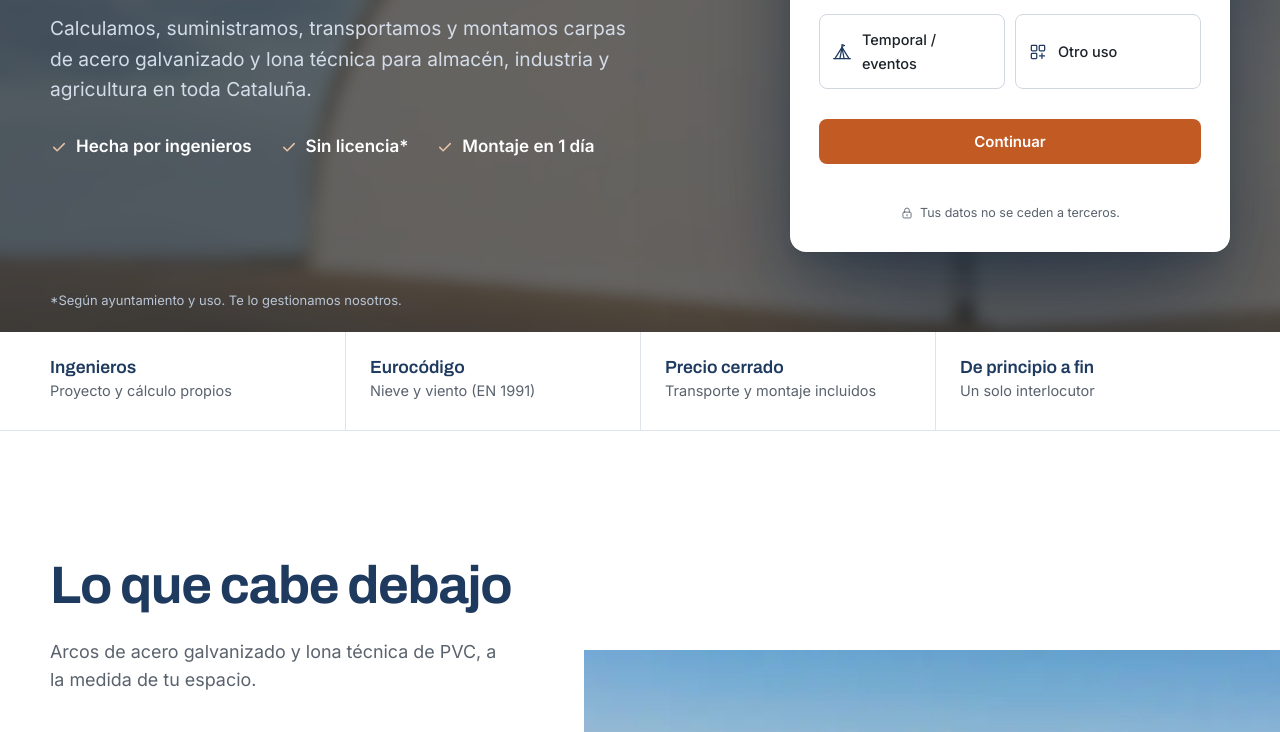
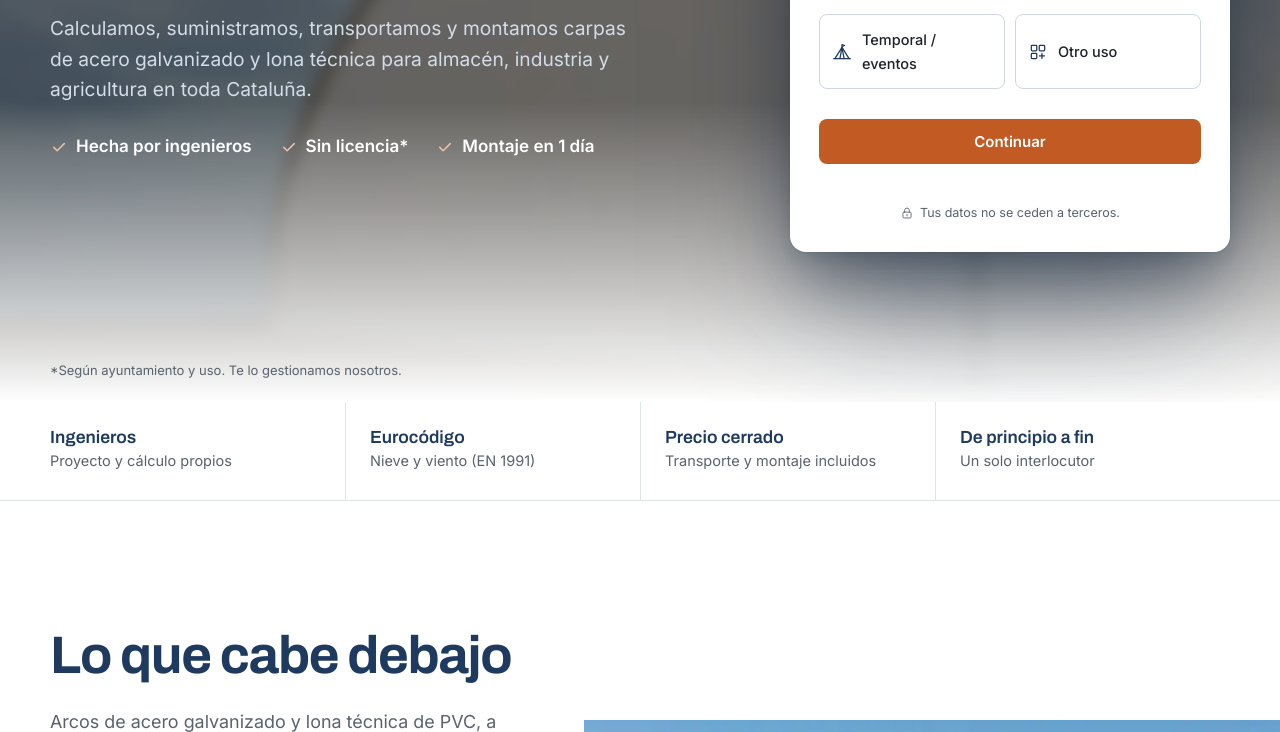
Before and after one commit to OneBrushes/castelvar-landing, a plain HTML site: page index.html in a window 1280 px wide. Shown: the part 495-1227 px from the top of the page. Drawn offline with Linux system fonts and the light colour scheme; no server answers.

Commit message:
Landing: en ordenador la foto del hero también se funde con el blanco en la parte baja

```diff
--- a/assets/v2.css
+++ b/assets/v2.css
@@ -348,8 +348,8 @@ a {
 .hero {
   position: relative;
   overflow: hidden;
-  padding: 144px 0 80px;
-  min-height: min(872px, 100svh);
+  padding: 144px 0 150px;
+  min-height: min(940px, 100svh);
   display: flex;
   align-items: center;
 }
@@ -358,6 +358,9 @@ a {
   inset: 0;
   overflow: hidden;
   background: #cfe0ef;
+  /* la foto se funde con el blanco en la parte baja del hero (como en móvil) */
+  -webkit-mask-image: linear-gradient(#000 calc(100% - 300px), transparent);
+  mask-image: linear-gradient(#000 calc(100% - 300px), transparent);
 }
 /* foto desenfocada para que el texto se lea; se agranda un poco para que el borde no se vea borroso */
 .hero-media img {
@@ -450,7 +453,7 @@ a {
   line-height: 1.4;
 }
 .hero-note a {
-  color: #b9c6d6;
+  color: var(--muted);
   text-decoration: none;
 }
 .hero-note a:hover {
@@ -1416,10 +1419,6 @@ a {
     margin-top: 14px;
     font-size: 12px;
   }
-  /* debajo del formulario ya es fondo blanco */
-  .hero-note a {
-    color: var(--muted);
-  }
   .quote-card {
     padding: 18px 16px;
     border-radius: 14px;
```
